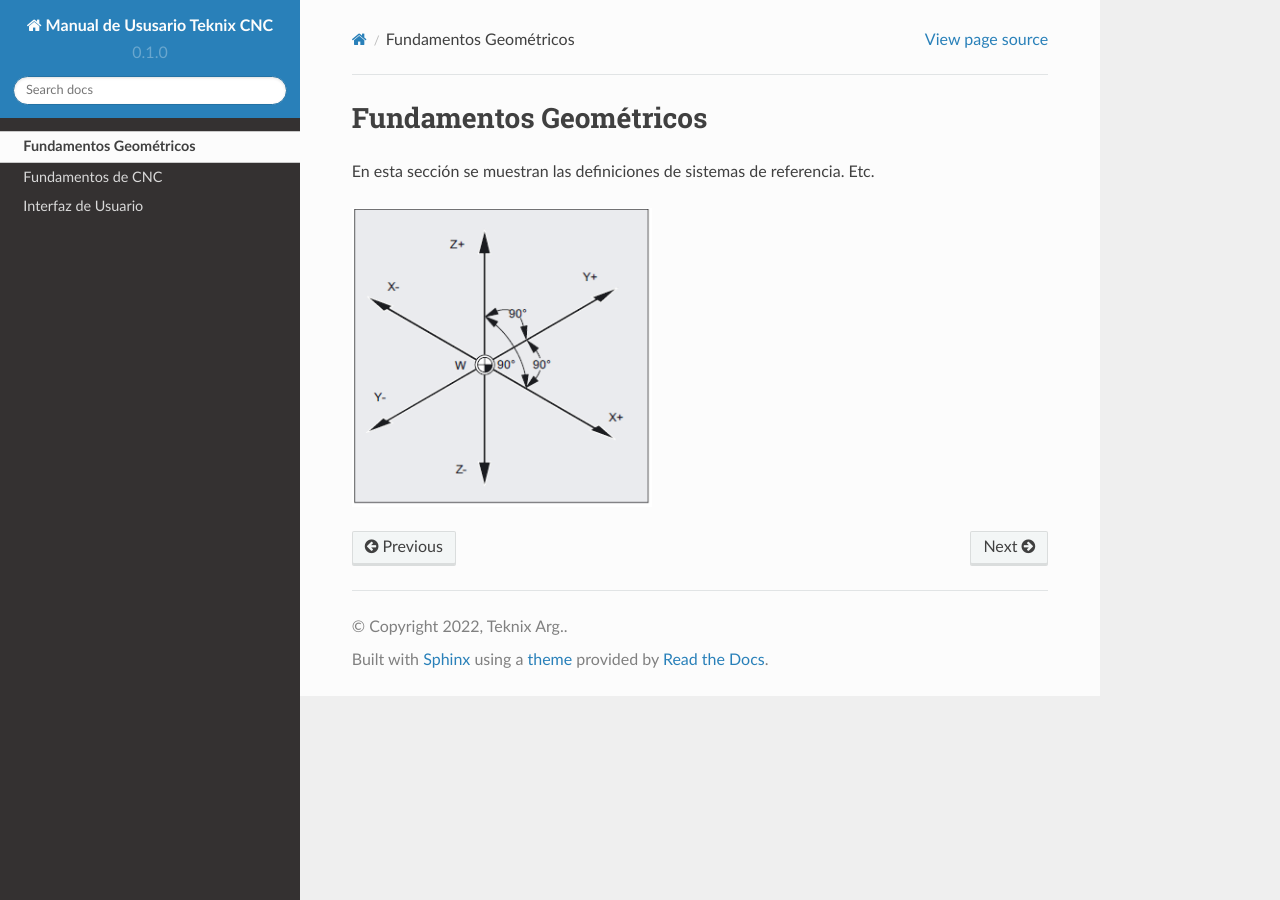
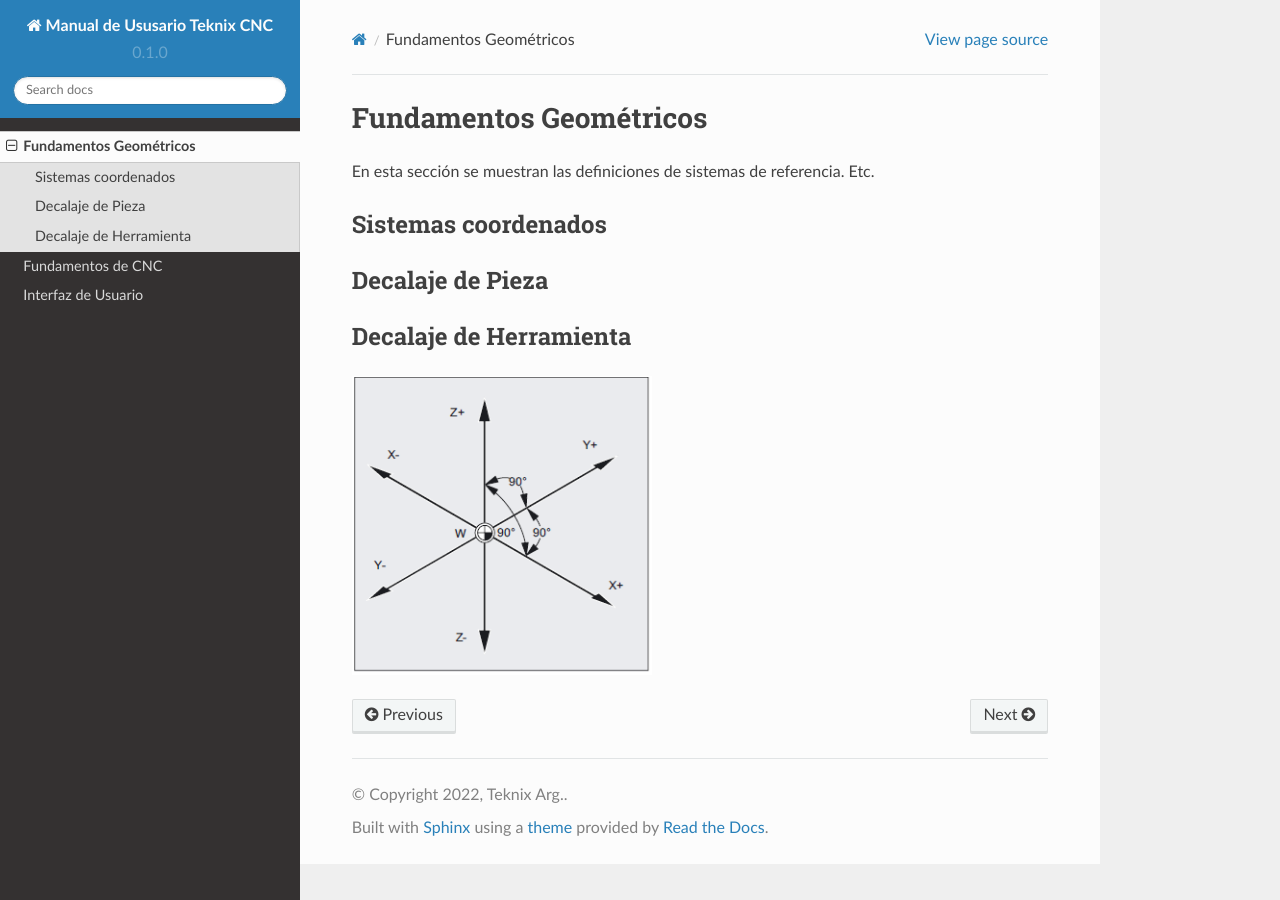
Before and after one commit to joseluperi/Manual-Teknix-CNC, a Sphinx documentation site: the page built from docs/source/geomFundamentals.rst, in a window 1280 px wide. Built offline with Sphinx 7.4.7 and the Read the Docs theme 2.0.0, drawn with Linux system fonts in a browser that asks for light colours.

Commit message:
Update geomFundamentals.rst

```diff
--- a/docs/source/geomFundamentals.rst
+++ b/docs/source/geomFundamentals.rst
@@ -1,9 +1,25 @@
-.. _FundamentosGeom::
-
 Fundamentos Geométricos
 =======================
 
 En esta sección se muestran las definiciones de sistemas de referencia. Etc.
 
+.. _sistCoords:
+
+Sistemas coordenados
+--------------------
+
+.. _decaPieza:
+
+Decalaje de Pieza
+-----------------
+
+.. _decaHerram:
+
+Decalaje de Herramienta
+-----------------------
+
+
+
+
 .. image:: images/millingCoordSys.png
    :width: 300
```
